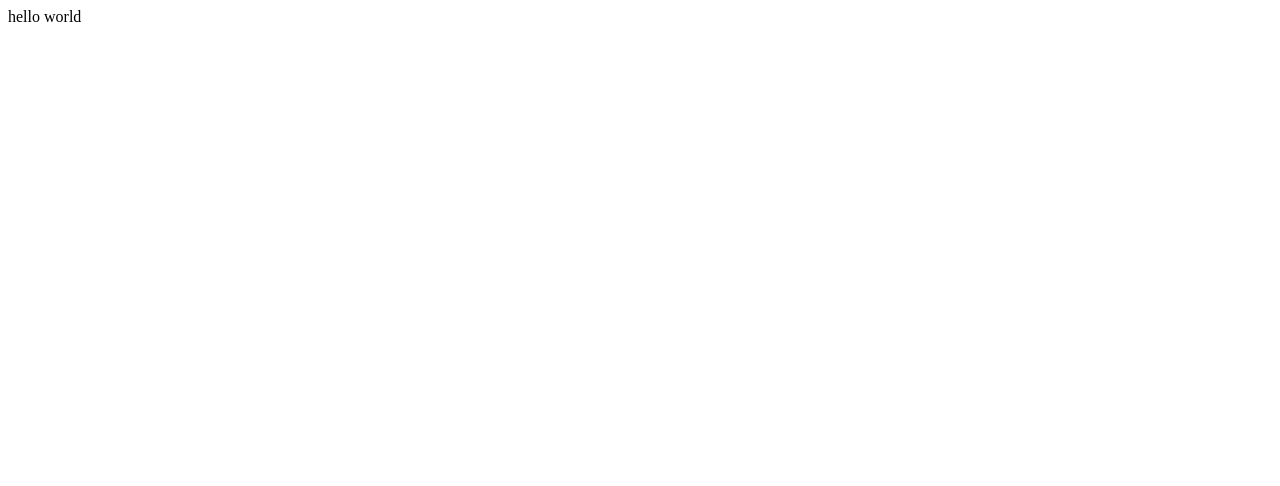
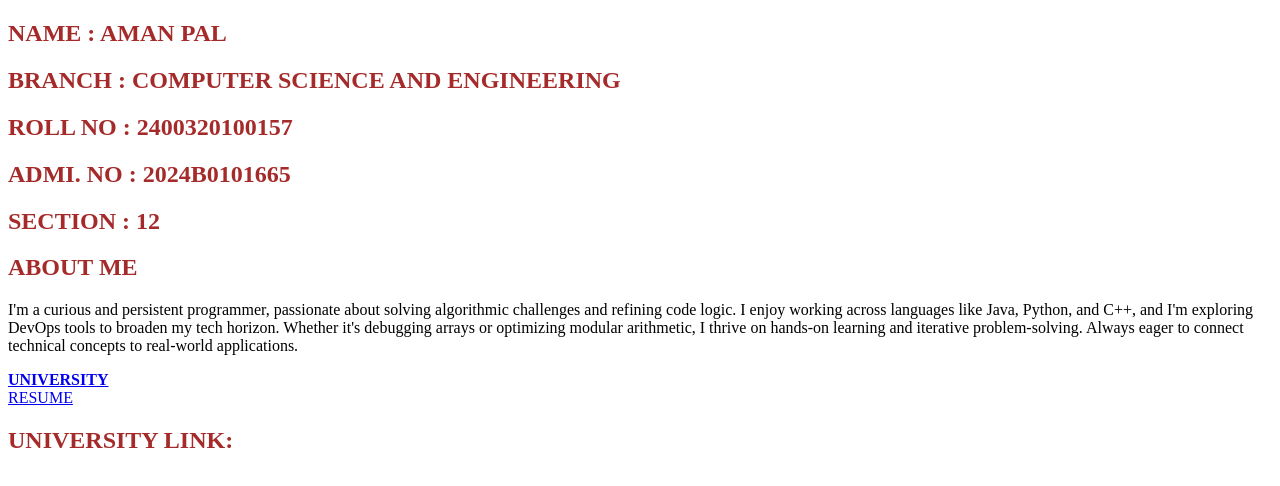
Before and after one commit to aman70289/CSE-12_-PROJECTS-, a plain HTML site: page index.html in a window 1280 px wide. Drawn offline with Linux system fonts and the light colour scheme.

Commit message:
my profile

```diff
--- a/index.html
+++ b/index.html
@@ -3,10 +3,23 @@
 <head>
     <meta charset="UTF-8">
     <meta name="viewport" content="width=device-width, initial-scale=1.0">
-    <title>welcome</title>
+    <title>PROFILE</title>
 </head>
 <body>
-    hello world
+    <h2 allign="left" style="color: brown;">NAME  :    AMAN PAL</H2>
+        <h2 allign ="left" style="color: brown;">BRANCH  :  COMPUTER SCIENCE AND ENGINEERING</h2>
+    <H2 Allign="left" style="color: brown;"> ROLL NO  : 2400320100157</H2>
+     <H2 Allign="left" style="color: brown;"> ADMI. NO  : 2024B0101665</H2>
 
+     <H2 Allign="left" style="color: brown;"> SECTION  : 12</H2>
+
+       <H2 Allign="left" style="color: brown;"> ABOUT ME </H2>
+       <P>I'm a curious and persistent programmer, passionate about solving algorithmic challenges and refining code logic. I enjoy working across languages like Java, Python, and C++, and I'm exploring DevOps tools to broaden my tech horizon. Whether it's debugging arrays or optimizing modular arithmetic, I thrive on hands-on learning and iterative problem-solving. Always eager to connect technical concepts to real-world applications.
+</P>
+
+<B> <A href="https://aktu.ac.in/"> UNIVERSITY <a/></A></B><br>
+<a href="C:\Users\HP\OneDrive\Documents\resume.pdf" target="_blank">RESUME</a>
+
+<H2 Allign="left" style="color: brown;"> UNIVERSITY LINK: </H2>
 </body>
 </html>
```
